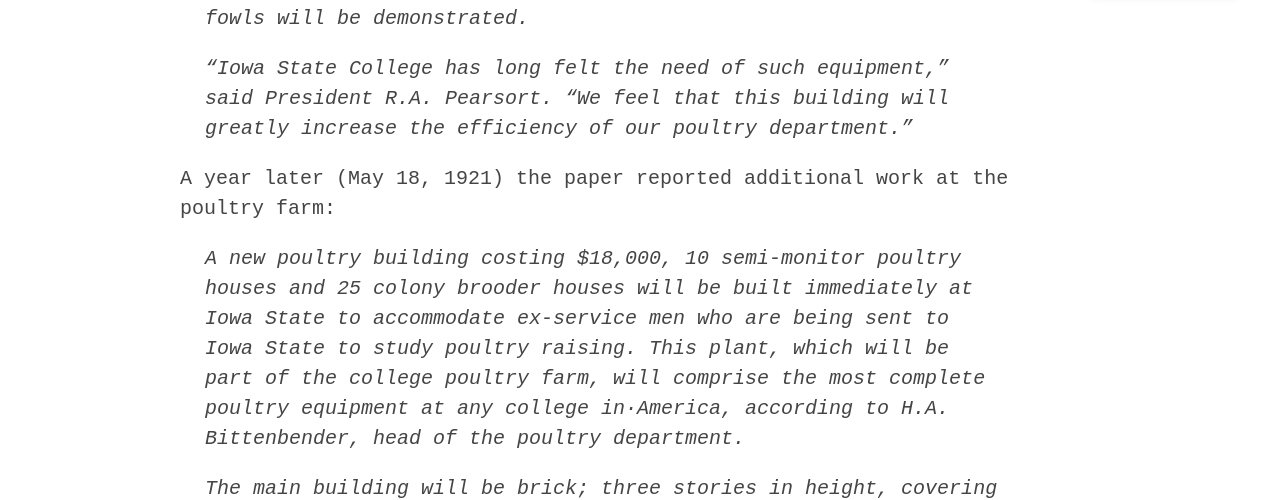
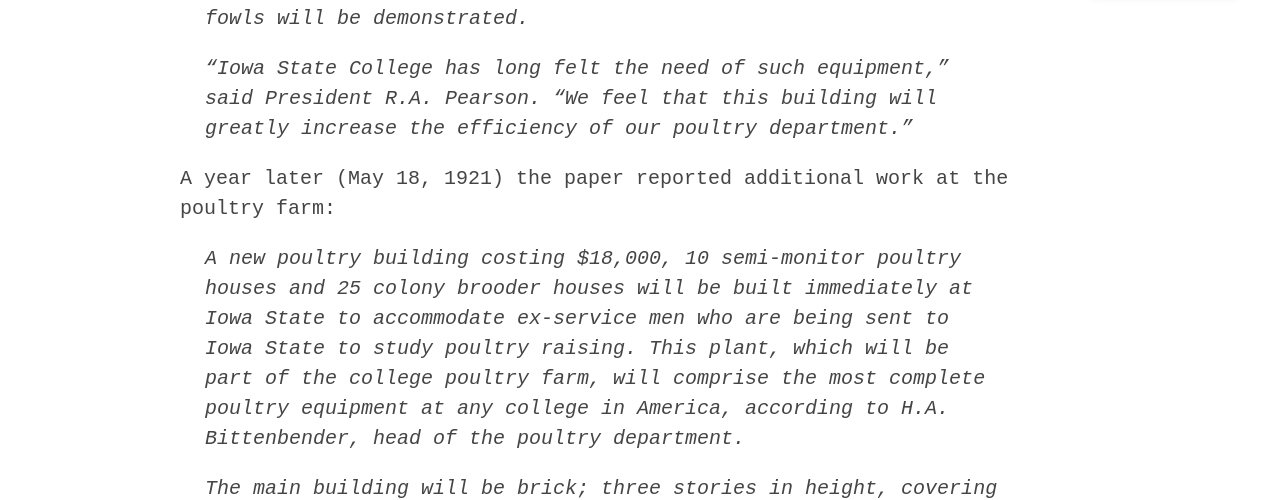
Before and after one commit to emanderson811/day-edition, a Jekyll site: the page built from _texts/007day-special-areas.md, in a window 1280 px wide and 900 px high, scrolled down 11314 px. Shown: the part 203-703 px from the top of the window. Built offline with Jekyll 4.4.1, drawn with Linux system fonts in a browser that asks for light colours; some of the changed text lies outside the part shown.

Commit message:
Update 007day-special-areas.md

```diff
--- a/_texts/007day-special-areas.md
+++ b/_texts/007day-special-areas.md
@@ -174,11 +174,11 @@
 >
 >During the fall, when the incubators are not in use, candling and grading eggs will be taught. Poultry will be kept at the laboratory and carried thru a two week feeding period under student supervision, after which the proper method of killing farm fowls will be demonstrated.
 >
->"Iowa State College has long felt the need of such equipment," said President R.A. Pearsort. "We feel that this building will greatly increase the efficiency of our poultry department."
+>"Iowa State College has long felt the need of such equipment," said President R.A. Pearson. "We feel that this building will greatly increase the efficiency of our poultry department."
 
 A year later (May 18, 1921) the paper reported additional work at the poultry farm:
 
->A new poultry building costing $18,000, 10 semi-monitor poultry houses and 25 colony brooder houses will be built immediately at Iowa State to accommodate ex-service men who are being sent to Iowa State to study poultry raising. This plant, which will be part of the college poultry farm, will comprise the most complete poultry equipment at any college in·America, according to H.A. Bittenbender, head of the poultry department.
+>A new poultry building costing $18,000, 10 semi-monitor poultry houses and 25 colony brooder houses will be built immediately at Iowa State to accommodate ex-service men who are being sent to Iowa State to study poultry raising. This plant, which will be part of the college poultry farm, will comprise the most complete poultry equipment at any college in America, according to H.A. Bittenbender, head of the poultry department.
 >
 >The main building will be brick; three stories in height, covering a space of 40 by 60 feet and will care for incubators, storage and laboratories. The semi-monitor poultry houses will be 22 by 24 feet and each will accommodate 150 laying hens. The 25 brooding houses will be 10 by 12 feet and will accommodate 5000 young chicks. The college is furnishing the buildings and the poultry for the foundation stock and the United States government is in­stalling the necessary equipment such as incubators, brooders and stoves.
 >
```
Also changed, not shown: other parts of _texts/007day-special-areas.md (+1 -1 lines).
